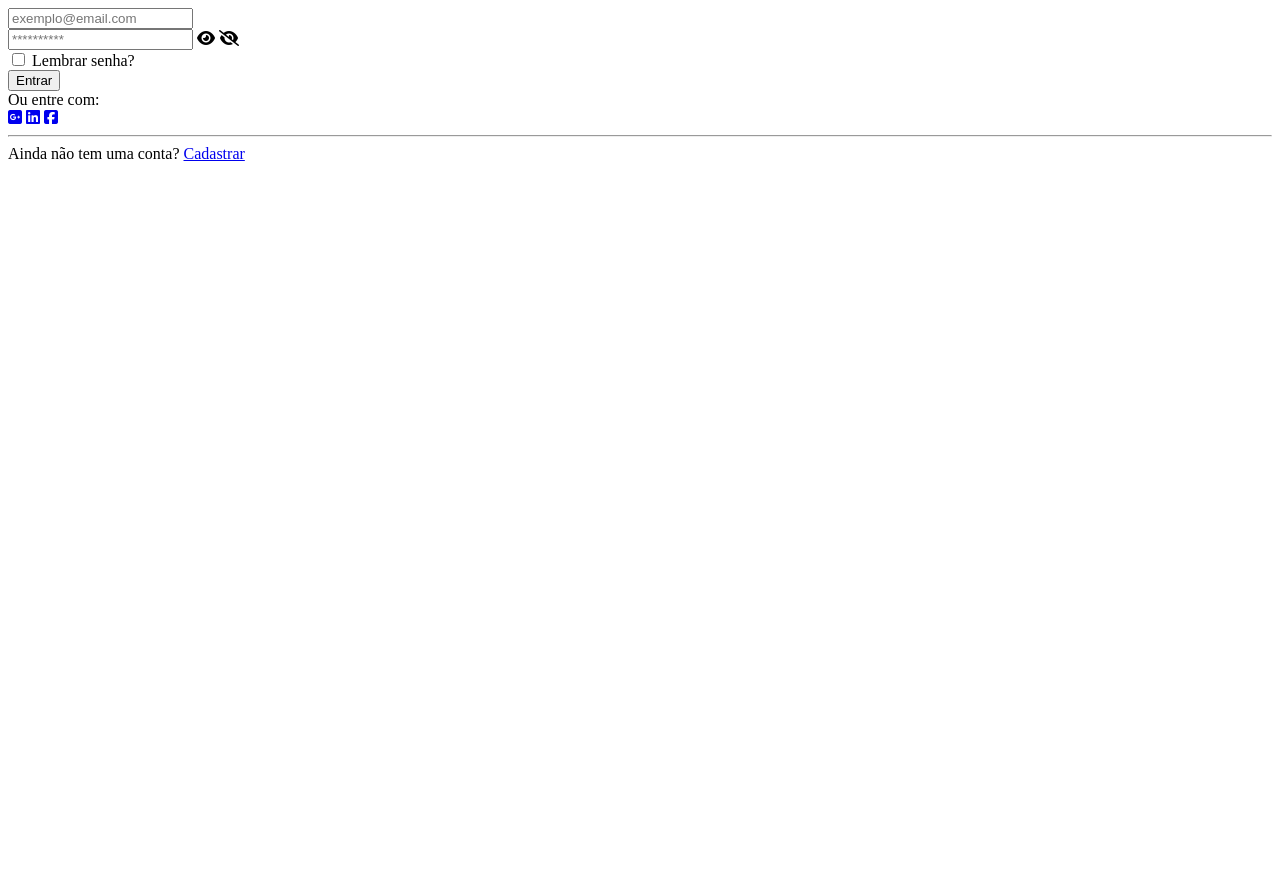
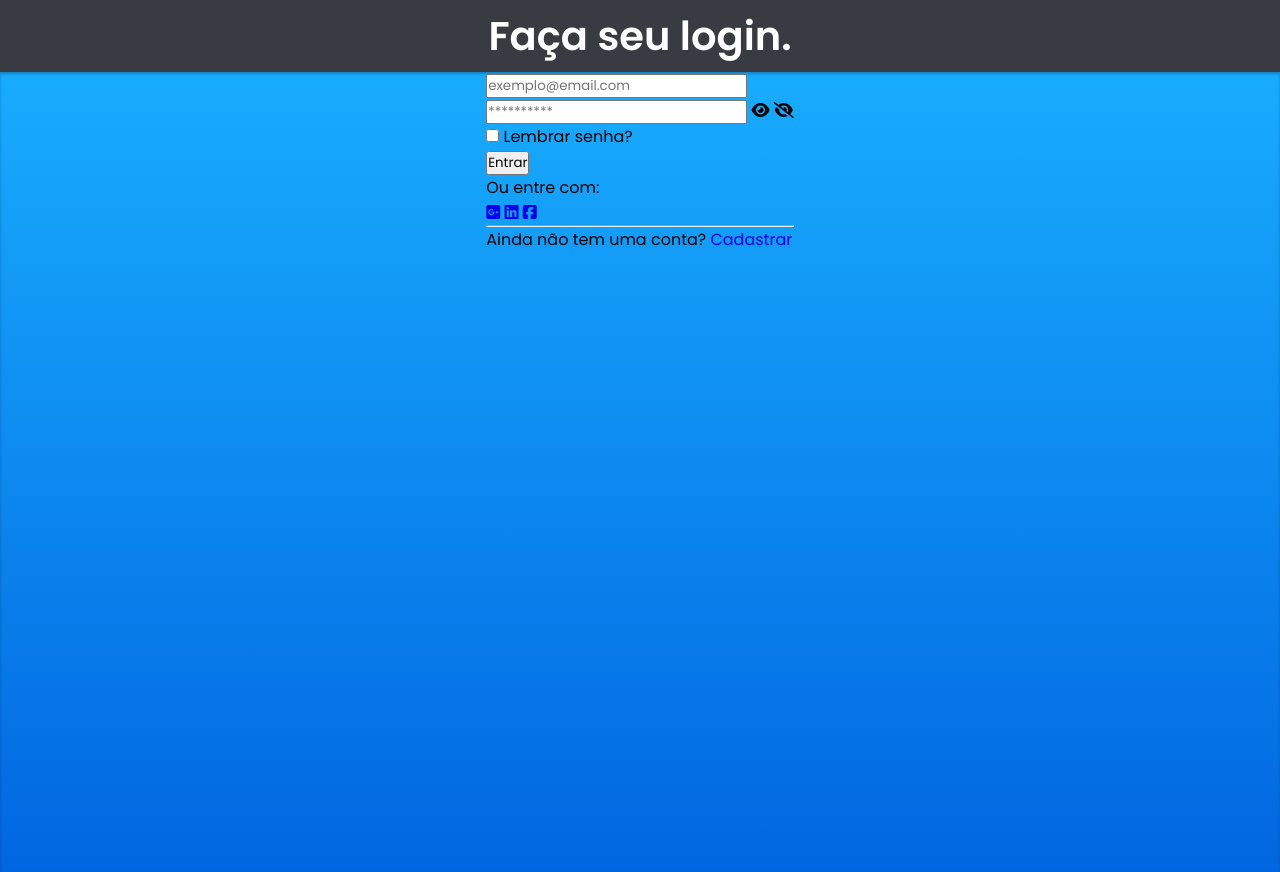
Before and after one commit to LucasLorran22/login_page, a plain HTML site: page index.html in a window 1280 px wide. Before the commit the page ends 800 px from the top, so only its background shows below. Drawn offline with Linux system fonts and the light colour scheme.

Commit message:
Estilizacao do header

```diff
--- a/css/style.css
+++ b/css/style.css
@@ -0,0 +1,31 @@
+* {
+    margin: 0;
+    padding: 0;
+    box-sizing: border-box;
+    font-family: 'Poppins', sans-serif;
+    text-decoration: none;
+}
+
+header{
+    height: 9vh;
+    display: flex;
+    align-items: center;
+    justify-content: center;
+    background-color: #383c42;
+}
+
+header h1{
+    font-size: 2.5em;
+    color: #fff;
+}
+
+main {
+    width: 100%;
+    min-height: 100vh;
+    background: linear-gradient(#18acfe, #0166e1);
+
+    display: flex;
+    justify-content: center;
+
+    box-shadow: inset 0px 2px 3px rgba(0, 0, 0, 0.25);
+}
--- a/index.html
+++ b/index.html
@@ -12,7 +12,7 @@
     </head>
     <body>
         <header>
-
+            <h1>Faça seu login.</h1>
         </header>
 
         <main>
```
